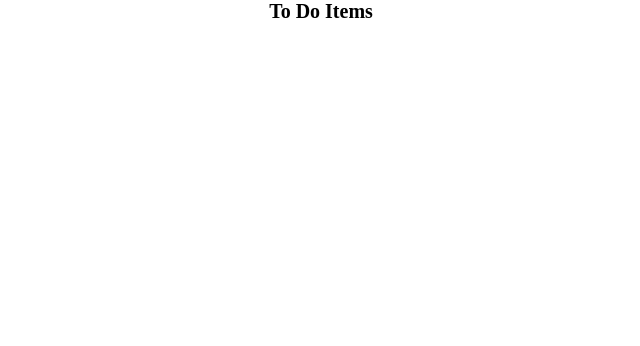
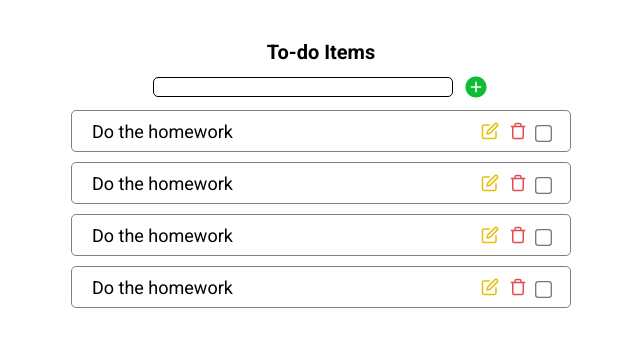
Before and after one commit to davimgfx/to-do-app, a React (Vite) app in the folder client/: page / in a window 1280 px wide. Shown: the top 346 px of the page, without its empty margins (319-959 px from the left). Built offline with nearby package versions, Linux system fonts and the light colour scheme.

Commit message:
fix: adjust some proprieties to make sense in MainLayout

```diff
--- /dev/null
+++ b/client/src/components/AddTodo/addTodo.styles.scss
@@ -0,0 +1,20 @@
+.addTodoContainer{
+    display: flex;
+    align-items: center;
+    gap: 1rem;
+
+    .input{
+        width: 30rem;
+        height: 2rem;
+        border-radius: 5px;
+        background: rgb(255, 255, 255);
+        border: 1px solid black;
+        padding: 0.1rem 0.6rem;
+    }
+
+    .addIcon{
+        font-size: 2.6rem;
+        cursor: pointer;
+        color: #0FBD34;
+    }
+}
--- /dev/null
+++ b/client/src/components/AddTodo/index.tsx
@@ -0,0 +1,11 @@
+import { IoIosAddCircle } from "react-icons/io"
+
+import "./addTodo.styles.scss"
+export const AddTodo = () => {
+  return (
+    <div className="addTodoContainer">
+        <input type="text" className="input" />
+        <IoIosAddCircle className="addIcon"/>
+    </div>
+  )
+}
--- a/client/src/components/TodoItem/todoItem.styles.scss
+++ b/client/src/components/TodoItem/todoItem.styles.scss
@@ -10,26 +10,32 @@
   font-size: 1.8rem;
 
   .iconsItems {
-    font-size: 1.6rem;
-    cursor: pointer;
+    font-size: 1.8rem;
     display: flex;
+    align-items: center;
     gap: 1rem
   }
 
   .iconEdit {
     color: #e6bf0a;
+    cursor: pointer;
   }
 
   .iconTrash {
     color: #e24c50;
+    cursor: pointer;
+  }
+
+  .checkboxContainer{
+    transform: translateY(0.2rem);
   }
 
   .checkbox {
-    -ms-transform: scale(1.8);
-    -moz-transform: scale(1.8);
-    -webkit-transform: scale(1.8);
-    -o-transform: scale(1.8);
-    transform: scale(1.8);
+    -ms-transform: scale(1.3);
+    -moz-transform: scale(1.3);
+    -webkit-transform: scale(1.3);
+    -o-transform: scale(1.3);
+    transform: scale(1.3);
     cursor: pointer;
   }
 }
--- /dev/null
+++ b/client/src/components/TodoList/index.tsx
@@ -0,0 +1,6 @@
+export const TodoList = () => {
+    return (
+      <div className="todoListContainer">
+      </div>
+    );
+  };
--- /dev/null
+++ b/client/src/components/TodoList/todoList.styles.scss
@@ -0,0 +1,4 @@
+.todoListContainer{
+    border: 1px solid gray;
+    padding: 2rem;
+}
--- a/client/src/components/index.ts
+++ b/client/src/components/index.ts
@@ -1,3 +1,5 @@
 'use client'
-
 export * from "./ToastNotifications"
+export * from "./TodoList"
+export * from "./TodoItem"
+export * from "./AddTodo"
--- a/client/src/layout/App.tsx
+++ b/client/src/layout/App.tsx
@@ -1,10 +1,6 @@
+import { MainLayout } from "./MainLayout";
 import "../styles/global.scss";
-import "./styles.scss"
 
 export const App = () => {
-  return (
-    <div className="wrapper">
-      <h1>To Do Items</h1>
-    </div>
-  );
+  return <MainLayout />;
 };
--- /dev/null
+++ b/client/src/layout/MainLayout/MainLayout.styles.scss
@@ -0,0 +1,7 @@
+.mainLayout{
+    margin-top: 4rem;
+    display: flex;
+    align-items: center;
+    flex-direction: column;
+    gap: 1rem;
+}
--- /dev/null
+++ b/client/src/layout/MainLayout/index.tsx
@@ -0,0 +1,17 @@
+import { AddTodo, TodoItem } from "../../components";
+
+import "./MainLayout.styles.scss"
+
+export const MainLayout = () => {
+  return (
+    <div className="mainLayout">
+      <h1>To-do Items</h1>
+      <AddTodo />
+      <TodoItem todoName="Do the homework" />
+      <TodoItem todoName="Do the homework" />
+      <TodoItem todoName="Do the homework" />
+      <TodoItem todoName="Do the homework" />
+
+    </div>
+  );
+};
--- a/client/src/layout/styles.scss
+++ /dev/null
@@ -1,5 +0,0 @@
-.wrapper{
-    display: flex;
-    align-items: center;
-    justify-content: center;
-}
--- a/client/src/styles/global.scss
+++ b/client/src/styles/global.scss
@@ -1,7 +1,10 @@
+@import url('https://fonts.googleapis.com/css2?family=Roboto:ital,wght@0,300;0,400;0,500;0,700;0,900;1,300;1,400;1,500;1,900&display=swap');
+
 * {
   box-sizing: border-box;
   margin: 0;
   padding: 0;
+  font-family: 'Roboto', sans-serif;
 }
 
 html {
```
Also changed, not shown: 2 other files (tests, documents, lock files or other folders).
